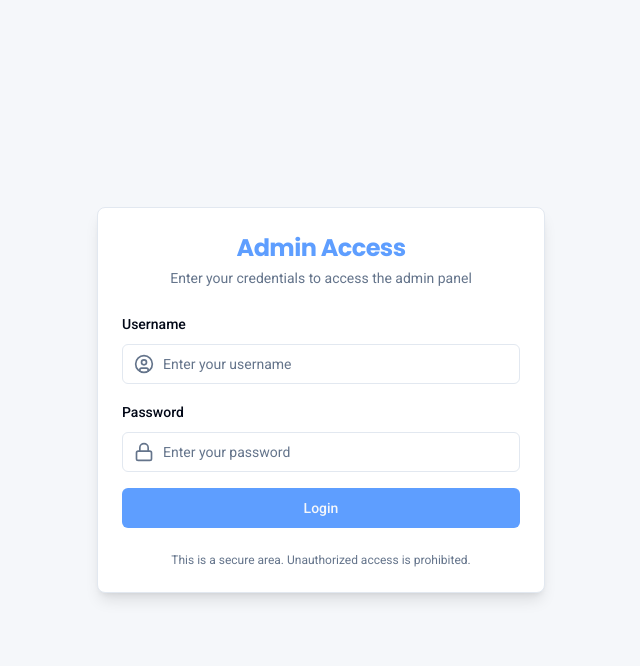
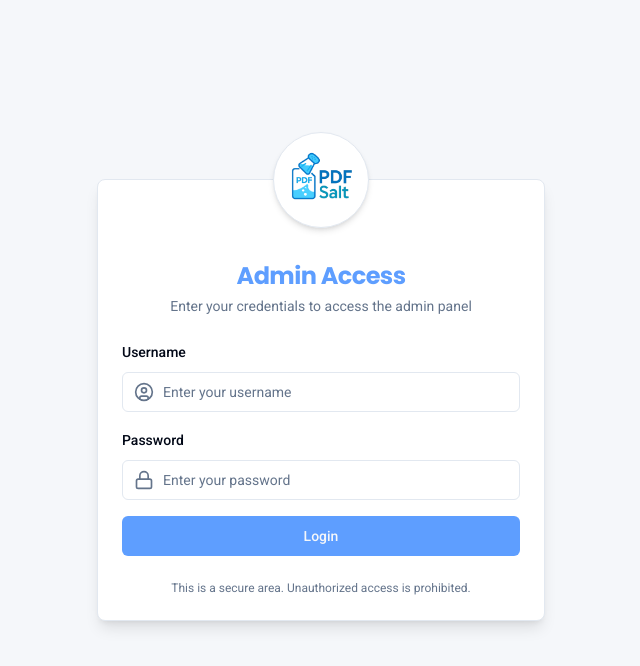
Before and after one commit to swissrosekw/blue-pdf-wizard, a React (Vite) app: page /sco/admin/login in a window 1280 px wide. Shown: the top 666 px of the page, without its empty margins (319-959 px from the left). Built offline with nearby package versions, Linux system fonts and the light colour scheme.

Commit message:
Add PDF Salt logo to header
Adds the PDF Salt logo to the header component.

```diff
--- a/src/pages/sco/admin/AdminLogin.tsx
+++ b/src/pages/sco/admin/AdminLogin.tsx
@@ -66,6 +66,13 @@ const AdminLogin = () => {
   return (
     <div className="flex min-h-screen items-center justify-center bg-lightSalt p-4">
       <Card className="w-full max-w-md shadow-lg">
+        <div className="flex justify-center -mt-12 mb-2">
+          <img
+            src="/lovable-uploads/287fa00a-e652-4b33-b87d-ad719c0deb5b.png"
+            alt="PDF Salt Logo"
+            className="h-24 w-24 rounded-full bg-white p-2 shadow-md border"
+          />
+        </div>
         <CardHeader className="space-y-1">
           <CardTitle className="text-2xl font-bold text-center text-saltBlue">Admin Access</CardTitle>
           <CardDescription className="text-center">
```
